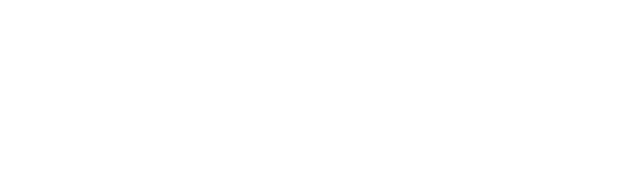
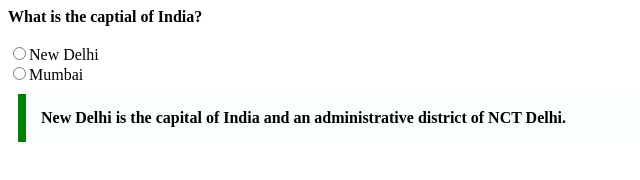
Before and after one commit to acciojob/trivia-Pradhyum24, a website: page main.html in a window 1280 px wide. Shown: the whole page, without its empty margins (0-640 px from the left). Drawn offline with Linux system fonts and the light colour scheme.

Commit message:
created a submission

```diff
--- a/main.html
+++ b/main.html
@@ -9,7 +9,14 @@
 <body>
 	<!-- the entire body must be written by student -->
     <script type="text/javascript" src="./script.js">
+
 </script>
+	<form>
+		<label for="city"><b>What is the captial of India?</b></label><br><br>
+		<input id="city" type="radio">New Delhi<br>
+		<input id="city" type="radio">Mumbai
+		<blockquote>New Delhi is the capital of India and an administrative district of NCT Delhi.</blockquote>
+	</form>
 
 </body>
 
--- a/styles.css
+++ b/styles.css
@@ -1,2 +1,11 @@
 
 /* Your CSS Code here. */
+blockquote{
+	max-width : 600px;
+	margin: 10px;
+	padding:15px;
+	border-left:8px solid green;
+	background-color:#f8fffe;
+	font-weight:Bold;
+
+}
```
